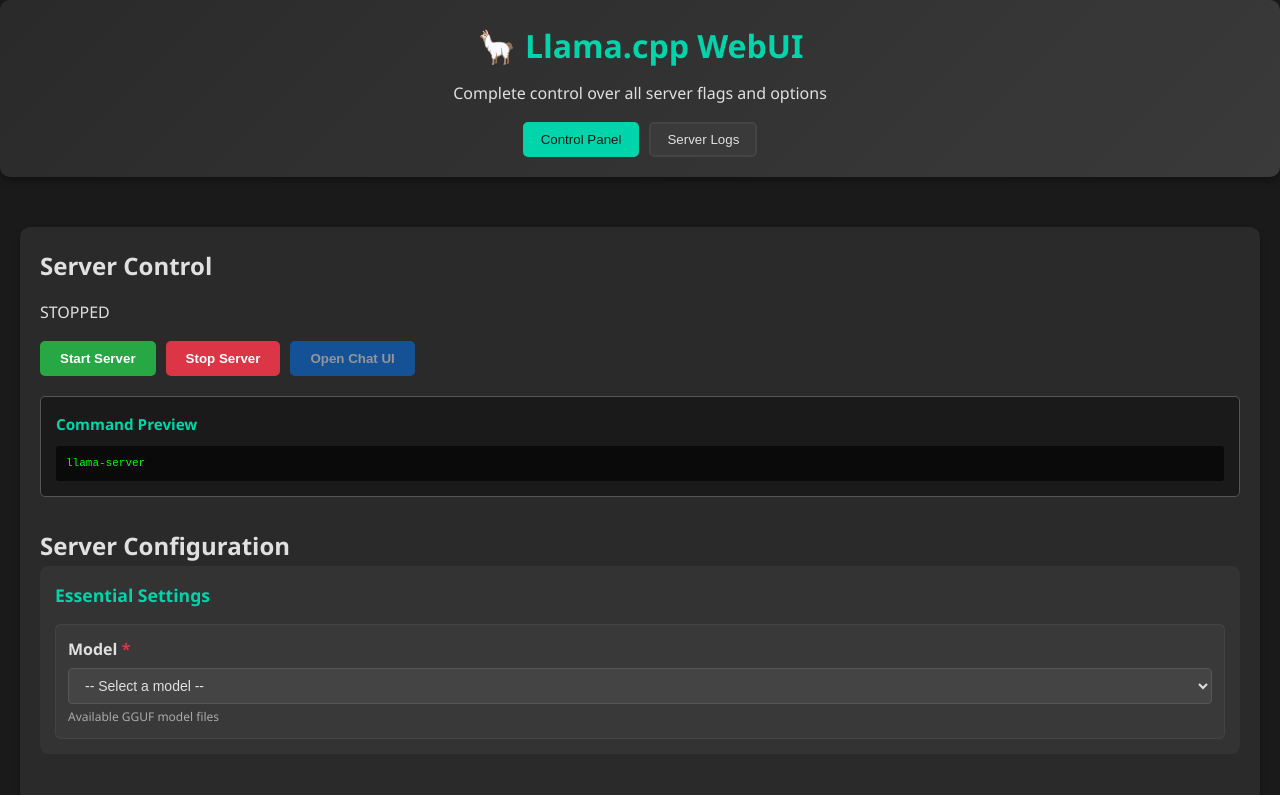
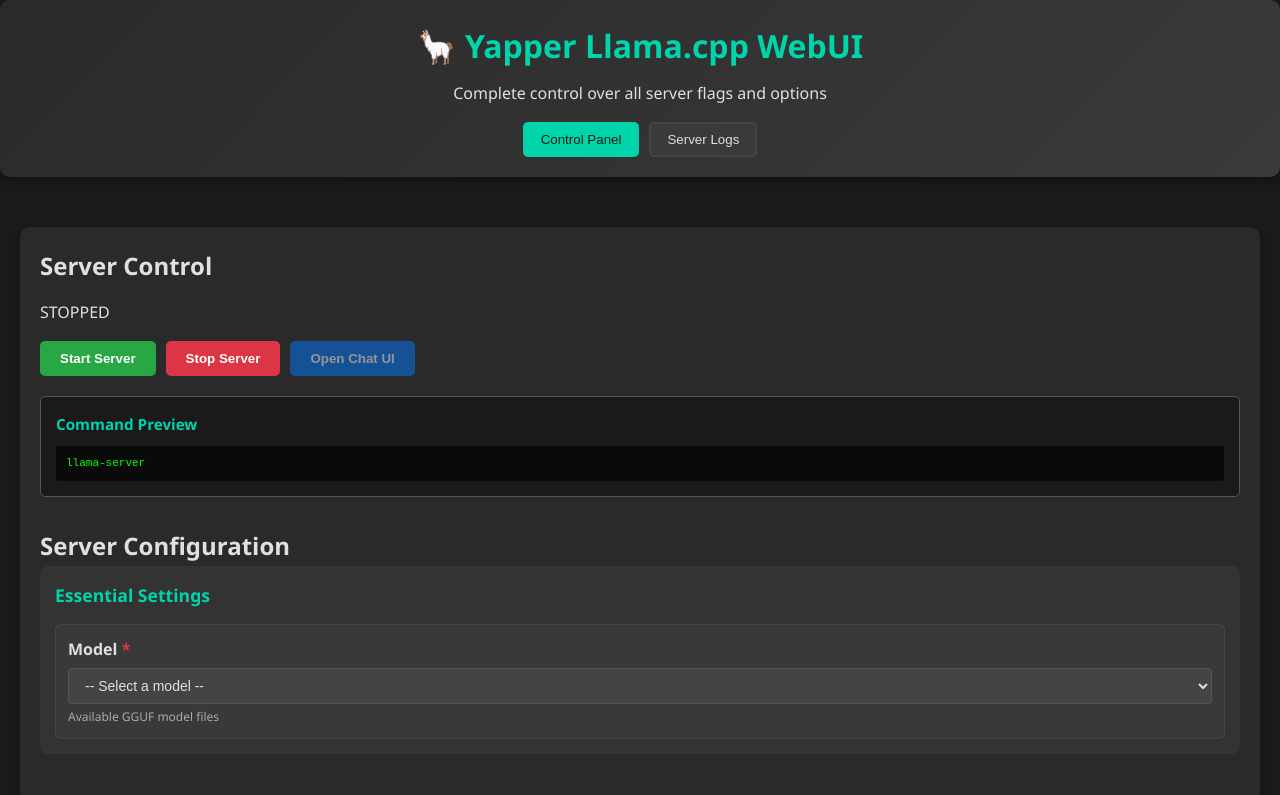
Before and after one commit to Tomobobo710/YapperJS, a website: page public/index.html in a window 1280 px wide. Shown: the top 795 px of the page. Drawn offline with Linux system fonts and the light colour scheme; no server answers.

Commit message:
Minor fix

```diff
--- a/public/index.html
+++ b/public/index.html
@@ -8,7 +8,7 @@
 </head>
 <body>
     <header>
-         <h1>🦙 Llama.cpp WebUI</h1>
+         <h1>🦙 Yapper Llama.cpp WebUI</h1>
          <p>Complete control over all server flags and options</p>
          <div class="header-tabs">
              <button class="tab-btn active" data-tab="control">Control Panel</button>
```
